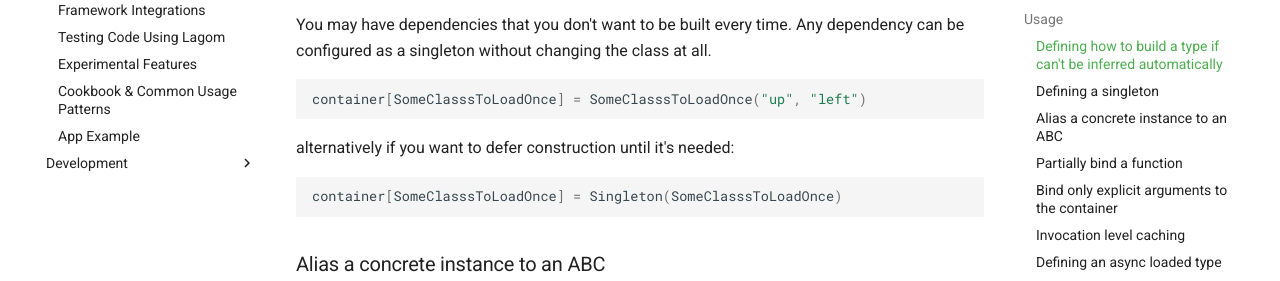
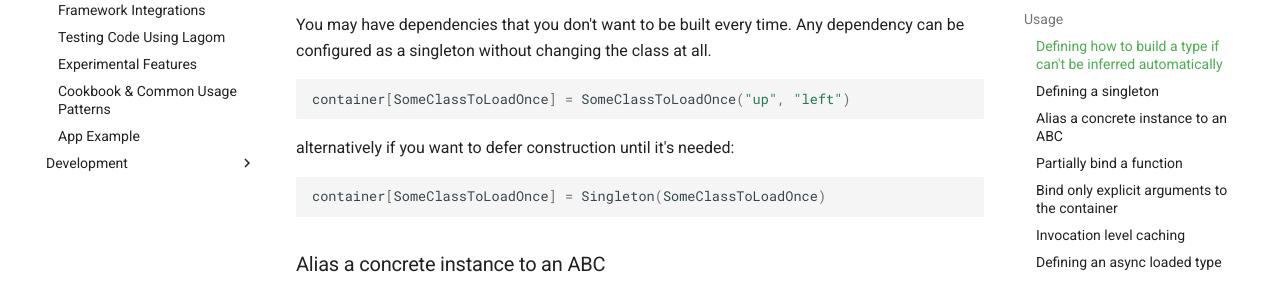
Before and after one commit to meadsteve/lagom, an MkDocs documentation site: the page built from docs/index.md, in a window 1280 px wide and 900 px high, scrolled down 1630 px. Shown: the part 170-451 px from the top of the window. Built offline with MkDocs 1.6.1 and Material for MkDocs 9.7.7, drawn with Linux system fonts in a browser that asks for light colours; comment, search, counter and statistics services are not loaded.

Commit message:
Less s in SomeClasssToLoadOnce

````diff
--- a/docs/index.md
+++ b/docs/index.md
@@ -75,12 +75,12 @@ dependency can be configured as a singleton without changing the class at
 all.
 
 ```python
-container[SomeClasssToLoadOnce] = SomeClasssToLoadOnce("up", "left")
+container[SomeClassToLoadOnce] = SomeClassToLoadOnce("up", "left")
 ```
 alternatively if you want to defer construction until it's needed:
 
 ```python
-container[SomeClasssToLoadOnce] = Singleton(SomeClasssToLoadOnce)
+container[SomeClassToLoadOnce] = Singleton(SomeClassToLoadOnce)
 ```
 
 ### Alias a concrete instance to an ABC
````
